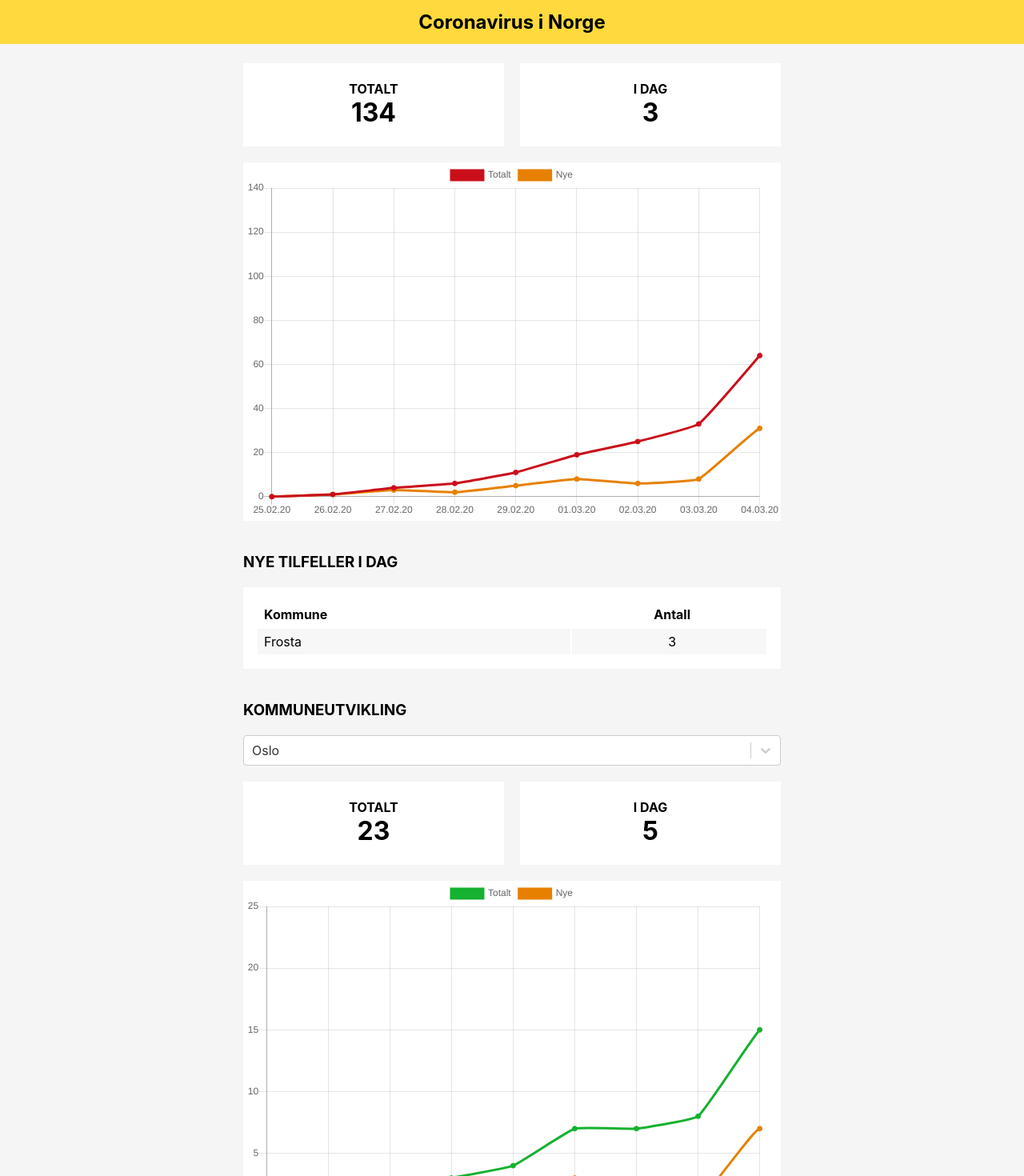
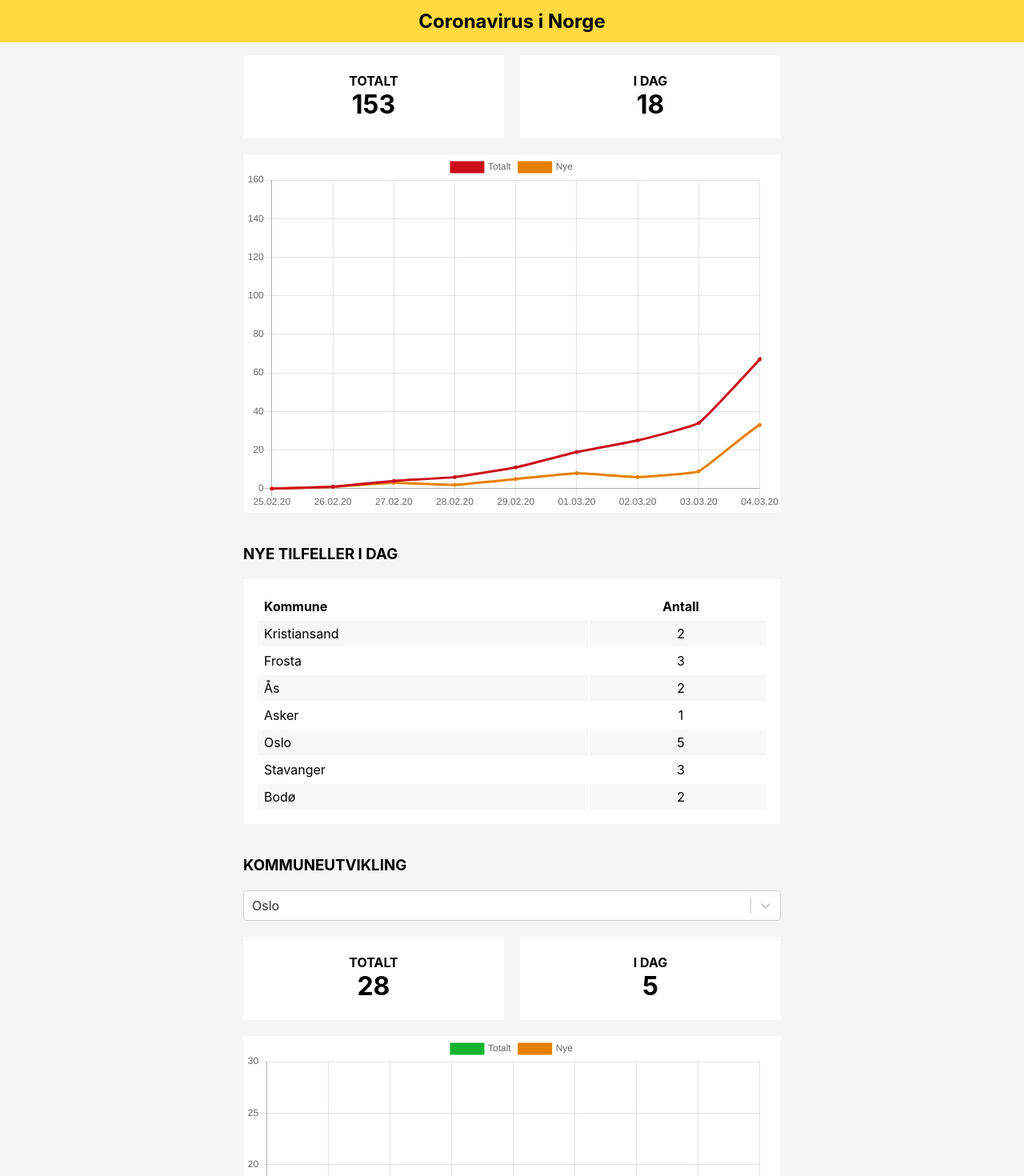
Before and after one commit to ademsalih/cov19-norway, a React (Create React App) app: page / in a window 1280 px wide. Shown: the top 1470 px of the page at 80% size. Built offline with nearby package versions, Linux system fonts and the light colour scheme.

Commit message:
updated spinner

```diff
--- a/public/norway.json
+++ b/public/norway.json
@@ -117,6 +117,10 @@
                 {
                     "municip": "Drammen",
                     "count": 2
+                },
+                {
+                    "municip": "Ås",
+                    "count": 1
                 }
             ]
         },
@@ -170,6 +174,10 @@
                 {
                     "municip": "Nord-Fron",
                     "count": 3
+                },
+                {
+                    "municip": "Kristiansand",
+                    "count": 2
                 }
             ]
         },
@@ -234,7 +242,7 @@
                 },
                 {
                     "municip": "Kristiansand",
-                    "count": 4
+                    "count": 2
                 },
                 {
                     "municip": "Bærum",
@@ -242,6 +250,14 @@
                 },
                 {
                     "municip": "Vindafjord",
+                    "count": 1
+                },
+                {
+                    "municip": "Senja",
+                    "count": 1
+                },
+                {
+                    "municip": "Målselv",
                     "count": 1
                 }
             ]
@@ -311,6 +327,10 @@
                 {
                     "municip": "Øygarden",
                     "count": 1
+                },
+                {
+                    "municip": "Nord-Fron",
+                    "count": 1
                 }
             ]
         },
@@ -318,8 +338,32 @@
             "date": "2020-03-07",
             "municips": [
                 {
+                    "municip": "Kristiansand",
+                    "count": 2
+                },
+                {
                     "municip": "Frosta",
                     "count": 3
+                },
+                {
+                    "municip": "Ås",
+                    "count": 2
+                },
+                {
+                    "municip": "Asker",
+                    "count": 1
+                },
+                {
+                    "municip": "Oslo",
+                    "count": 5
+                },
+                {
+                    "municip": "Stavanger",
+                    "count": 3
+                },
+                {
+                    "municip": "Bodø",
+                    "count": 2
                 }
             ]
         }
--- a/src/App.css
+++ b/src/App.css
@@ -6,4 +6,5 @@
   background-color: rgb(245, 245, 245);
   margin: 0 auto;
   padding: 0;
+  margin-top: 3.6em;
 }
--- a/src/Content/Content.js
+++ b/src/Content/Content.js
@@ -212,6 +212,18 @@
                 name="color"
                 options={municips}
                 onChange={e => handleChange(e.value)}
+                theme={(theme) => ({
+                ...theme,
+                colors: {
+                ...theme.colors,
+                    text: 'black',
+                    primary: 'rgb(70,70,70)',
+                    primary25: 'rgb(255,217,62)',
+                    primary50: 'rgb(255,217,62)',
+                    primary75: 'pink',
+                    dangerLight: 'pink'
+                },
+                })}
             />
             <br/>
             <TotalBox today={lastOf(municipDaily)} total={lastOf(municipCumulative)} />
@@ -219,11 +231,14 @@
             <TotalGraph x={dates} total={municipCumulative} daily={municipDaily} color1={"rgba(21,177,48,1)"} color2={"rgba(231,128,0,1)"} />
             <br/>
             <br/>
-            <h3>KOMMUNEOVERSIKT</h3>
+            <h3>FORDELING MELLOM KOMMUNER</h3>
             <br/>
             <Municipality x={municipTotalName} y={municipTotalCount} />
             <br/>
             <br/>
+            <p className="madeByText">Kilde: FHI.no, NRK.no, VG.no og lokalaviser fra kommuner</p>
+            <p className="madeByText">Laget av Adem Salih</p>
+            <br/>
         </div>
     )
 }
--- a/src/Content/style.css
+++ b/src/Content/style.css
@@ -4,3 +4,10 @@
     padding: 0.7em;
     text-align: left;
 }
+
+.madeByText {
+    color: rgb(206, 206, 206);
+    text-align: center;
+    font-size: 0.8em;
+    margin:0;
+}
--- a/src/Header/Header.js
+++ b/src/Header/Header.js
@@ -1,4 +1,5 @@
 import React from "react"
+import logo from './corona.png';
 import "./style.css"
 
 export const Header = () => {
--- a/src/Header/style.css
+++ b/src/Header/style.css
@@ -1,7 +1,9 @@
 .header {
     background-color: rgb(255,217,62);
-    padding: 0.8em;
-    margin-bottom: 0.8em;
+    position: fixed;
+    top: 0;
+    width: 100%;
+    z-index: 100;
 }
 
 .heading {
@@ -9,5 +11,10 @@
 }
 
 h2 {
-    margin: 0
+    margin: 0.5em
 }
+
+.bannerLogo {
+    width: 1.8em;
+    height: 1.8em;
+}
--- a/src/Spinner/Spinner.js
+++ b/src/Spinner/Spinner.js
@@ -1,12 +1,10 @@
 import React from 'react'
 import './style.css'
-
-import spinner from './spinner.png'
 
 export const Spinner = () => {
     return(
         <div className="spinnerBox">
-            <img src={spinner} className="spinner" alt="spinner"/>
+            <div className="loading"></div>
             <p>Laster inn</p>
         </div>
     )
--- a/src/Spinner/style.css
+++ b/src/Spinner/style.css
@@ -1,10 +1,24 @@
 .spinnerBox {
     width: 100%;
     height: 100%;
+    padding-top: 4em;
 }
 
 .spinner {
     width: 2em;
+    animation-name: spin;
+    animation-duration: 600ms;
+    animation-iteration-count: infinite;
+    animation-timing-function: linear;
+}
+
+.loading {
+    margin: 0 auto;
+    width: 3em;
+    height: 3em;
+    border: 0.2em solid rgb(0, 0, 0, 0.15);
+    border-top: 0.2em solid rgb(255,217,62);
+    border-radius: 10em;
     animation-name: spin;
     animation-duration: 700ms;
     animation-iteration-count: infinite;
--- a/src/TotalGraph/TotalGraph.js
+++ b/src/TotalGraph/TotalGraph.js
@@ -23,7 +23,7 @@
 				pointHoverBackgroundColor: color1,
 				pointHoverBorderColor: color1,
 				pointHoverBorderWidth: 2,
-				pointRadius: 3,
+				pointRadius: 2,
 				pointHitRadius: 10,
 				data: total
 			},
@@ -44,7 +44,7 @@
 				pointHoverBackgroundColor: color2,
 				pointHoverBorderColor: color2,
 				pointHoverBorderWidth: 2,
-				pointRadius: 3,
+				pointRadius: 2,
 				pointHitRadius: 10,
 				data: daily
 			}
```
Also changed, not shown: src/Header/corona.png (added), src/Spinner/spinner.png (deleted).
